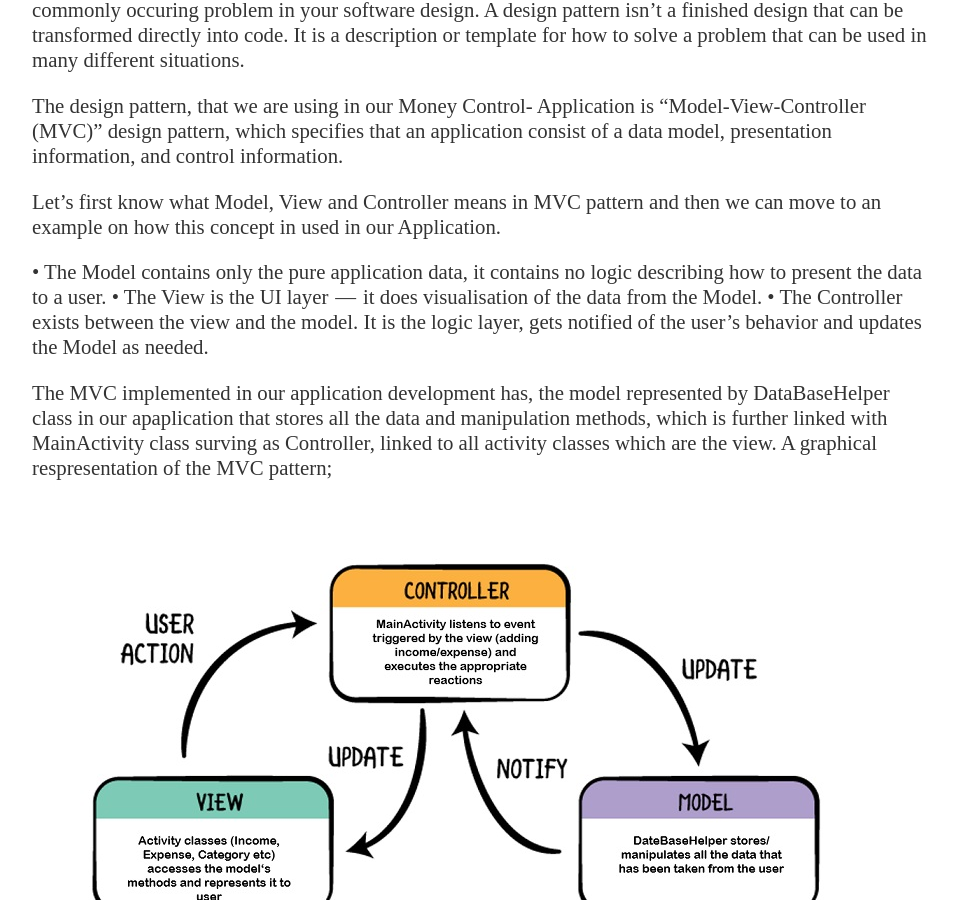
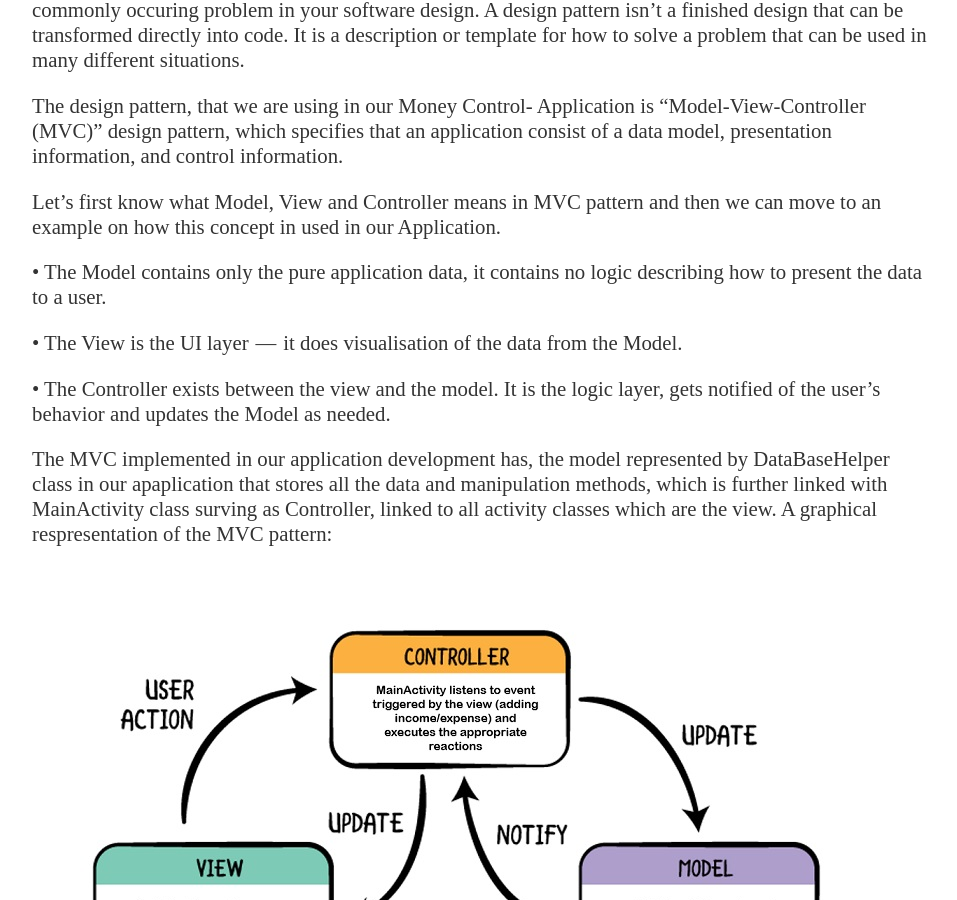
Before and after one commit to NadeemNicoR/TeamProjects, a Jekyll site: the page built from docs/_posts/2019-06-04-ISEE-2019-Advanced-Prototype-Presentation.md, in a window 1280 px wide and 900 px high, scrolled down 1198 px. Shown: the whole window, without its empty margins (160-1117 px from the left). Built offline with Jekyll 4.4.1, drawn with Linux system fonts in a browser that asks for light colours; our own code applies the rules of GitHub Pages for plain Markdown files; a file with an impossible date is left out; some of the changed text lies outside the part shown.

Commit message:
Update 2019-06-04-ISEE-2019-Advanced-Prototype-Presentation.md

```diff
--- a/docs/_posts/2019-06-04-ISEE-2019-Advanced-Prototype-Presentation.md
+++ b/docs/_posts/2019-06-04-ISEE-2019-Advanced-Prototype-Presentation.md
@@ -17,10 +17,12 @@
 Let's first know what Model, View and Controller means in MVC pattern and then we can move to an example on how this concept in used in our Application.
 
 • The Model contains only the pure application data, it contains no logic describing how to present the data to a user.
+
 • The View is the UI layer  —  it does visualisation of the data from the Model.
+
 • The Controller exists between the view and the model. It is the logic layer, gets notified of the user’s behavior and updates the Model as needed.
 
-The MVC implemented in our application development has, the model represented by DataBaseHelper class in our apaplication that stores all the data and manipulation methods, which is further linked with MainActivity class surving as Controller, linked to all activity classes which are the view. A graphical respresentation of the MVC pattern;
+The MVC implemented in our application development has, the model represented by DataBaseHelper class in our apaplication that stores all the data and manipulation methods, which is further linked with MainActivity class surving as Controller, linked to all activity classes which are the view. A graphical respresentation of the MVC pattern:
 
 ![MVCPattern]({{site.baseurl}}/images/designpattern.jpg)
 
@@ -39,11 +41,11 @@
 
 1) The convention states that files in the program should not exceed 2000 lines
 
-- Every class in our program is less than 500 lines.
+*Every class in our program is less than 500 lines.*
 
 2) Naming convention states that each class in the program should follow, CamelCasing. Meaning, first letter of each internal word capitalized.
 
-- Every class in our program followed CamelCasing rule. e.g: Categories, DatabaseHelper.
+*Every class in our program followed CamelCasing rule. e.g: Categories, DatabaseHelper.*
 
 3) The if and if-else statements according to coding convention should be stated as
 
@@ -71,7 +73,7 @@
  ![MVCPattern]({{site.baseurl}}/images/CodeExample.JPG)
 
 
-[You can have a look at the full Java Coding Convention, HERE](https://www.oracle.com/technetwork/java/codeconventions-150003.pdf)
+<span style="color:blue">[You can have a look at the full Java Coding Convention, HERE](https://www.oracle.com/technetwork/java/codeconventions-150003.pdf)</span>
 
 
 As the team is working in parallel it gets very important for everyone to follow a style of code development that is standard throughout, for this reason everytime a new development in terms of coding is done in the application it is reviewed by the SCRUM MASTER of our team. It enables us to keep a strict check that the coding conventions are not violated throughout our code.
```
Also changed, not shown: other parts of docs/_posts/2019-06-04-ISEE-2019-Advanced-Prototype-Presentation.md (+8 -3 lines).
